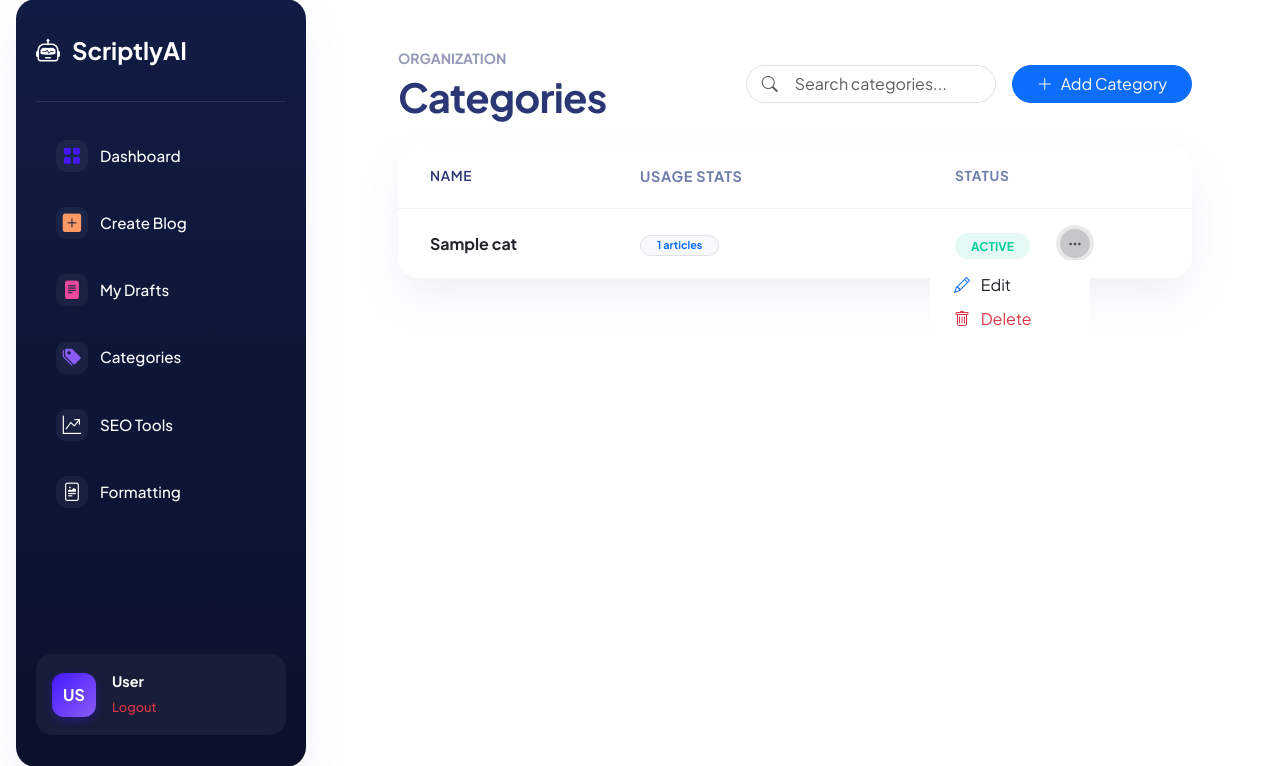
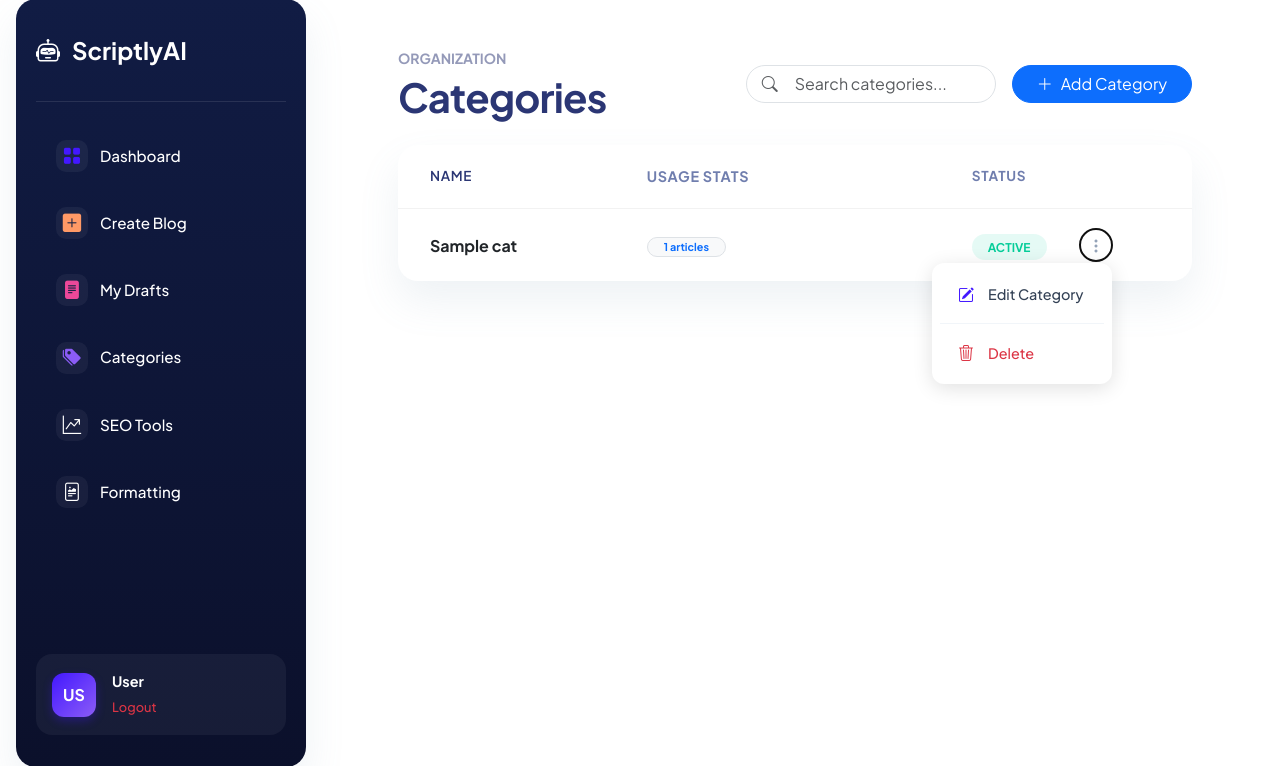
Before and after one commit to Taha-Khurram/Final_Year_Project, a Flask app: template app/templates/categories.html in a window 1280 px wide, after a click that opens the changed part. Shown: the part 17-783 px from the top of the page. Run offline with Flask 3, Linux system fonts and the light colour scheme; the template is opened without the code that fills it: most values are stand-ins (such as "Sample title", 1, 10 or a date in 2020); parts of the project's set-up code (start-up, migrations or seed data) failed here and were passed over.

Commit message:
Update categories dropdown to match drafts/approval styling

```diff
--- a/app/templates/categories.html
+++ b/app/templates/categories.html
@@ -62,7 +62,7 @@
   }
 
   .col-actions {
-    flex: 0 0 100px;
+    flex: 0 0 80px;
     text-align: right;
   }
 
@@ -78,6 +78,71 @@
   .badge-active {
     background: rgba(5, 205, 153, 0.1);
     color: var(--success-color);
+  }
+
+  /* Custom Dropdown Styles */
+  .btn-dropdown-trigger {
+    width: 32px;
+    height: 32px;
+    border: none;
+    background: transparent;
+    border-radius: 50%;
+    display: flex;
+    align-items: center;
+    justify-content: center;
+    color: #94a3b8;
+    cursor: pointer;
+    transition: all 0.15s ease;
+  }
+
+  .btn-dropdown-trigger:hover {
+    background: #f1f5f9;
+    color: #64748b;
+  }
+
+  .dropdown-menu {
+    border: none;
+    border-radius: 12px;
+    box-shadow: 0 4px 20px rgba(0, 0, 0, 0.12);
+    padding: 0.5rem;
+    min-width: 180px;
+  }
+
+  .dropdown-item {
+    display: flex;
+    align-items: center;
+    gap: 0.75rem;
+    padding: 0.65rem 1rem;
+    border-radius: 8px;
+    font-size: 0.9rem;
+    font-weight: 500;
+    color: #334155;
+    transition: all 0.15s ease;
+  }
+
+  .dropdown-item:hover {
+    background: #f8fafc;
+    color: #1e293b;
+  }
+
+  .dropdown-item i {
+    font-size: 1rem;
+    width: 20px;
+    text-align: center;
+  }
+
+  .dropdown-item.text-danger {
+    color: #ef4444;
+  }
+
+  .dropdown-item.text-danger:hover {
+    background: #fef2f2;
+    color: #dc2626;
+  }
+
+  .dropdown-divider {
+    margin: 0.35rem 0;
+    border-color: #f1f5f9;
   }
 
   /* Modal Tweaks */
@@ -138,17 +203,23 @@
             </div>
             <div class="col-actions">
               <div class="dropdown">
-                <button
-                  class="btn btn-sm btn-light border-0 rounded-circle w-8 h-8 d-flex align-items-center justify-content-center"
-                  data-bs-toggle="dropdown">
-                  <i class="bi bi-three-dots text-muted"></i>
+                <button class="btn-dropdown-trigger" type="button" data-bs-toggle="dropdown" aria-expanded="false">
+                  <i class="bi bi-three-dots-vertical"></i>
                 </button>
-                <ul class="dropdown-menu dropdown-menu-end shadow-card border-0 p-2 rounded-lg">
-                  <li><button class="dropdown-item rounded-md"
-                      onclick="openEditModal('{{ cat.id }}', '{{ cat.name }}')"><i
-                        class="bi bi-pencil me-2 text-primary"></i> Edit</button></li>
-                  <li><button class="dropdown-item rounded-md text-danger" onclick="deleteCategory('{{ cat.id }}')"><i
-                        class="bi bi-trash me-2"></i> Delete</button></li>
+                <ul class="dropdown-menu dropdown-menu-end">
+                  <li>
+                    <button class="dropdown-item" onclick="openEditModal('{{ cat.id }}', '{{ cat.name }}')">
+                      <i class="bi bi-pencil-square" style="color: var(--primary-color);"></i> Edit Category
+                    </button>
+                  </li>
+                  <li>
+                    <hr class="dropdown-divider">
+                  </li>
+                  <li>
+                    <button class="dropdown-item text-danger" onclick="deleteCategory('{{ cat.id }}')">
+                      <i class="bi bi-trash3"></i> Delete
+                    </button>
+                  </li>
                 </ul>
               </div>
             </div>
```
